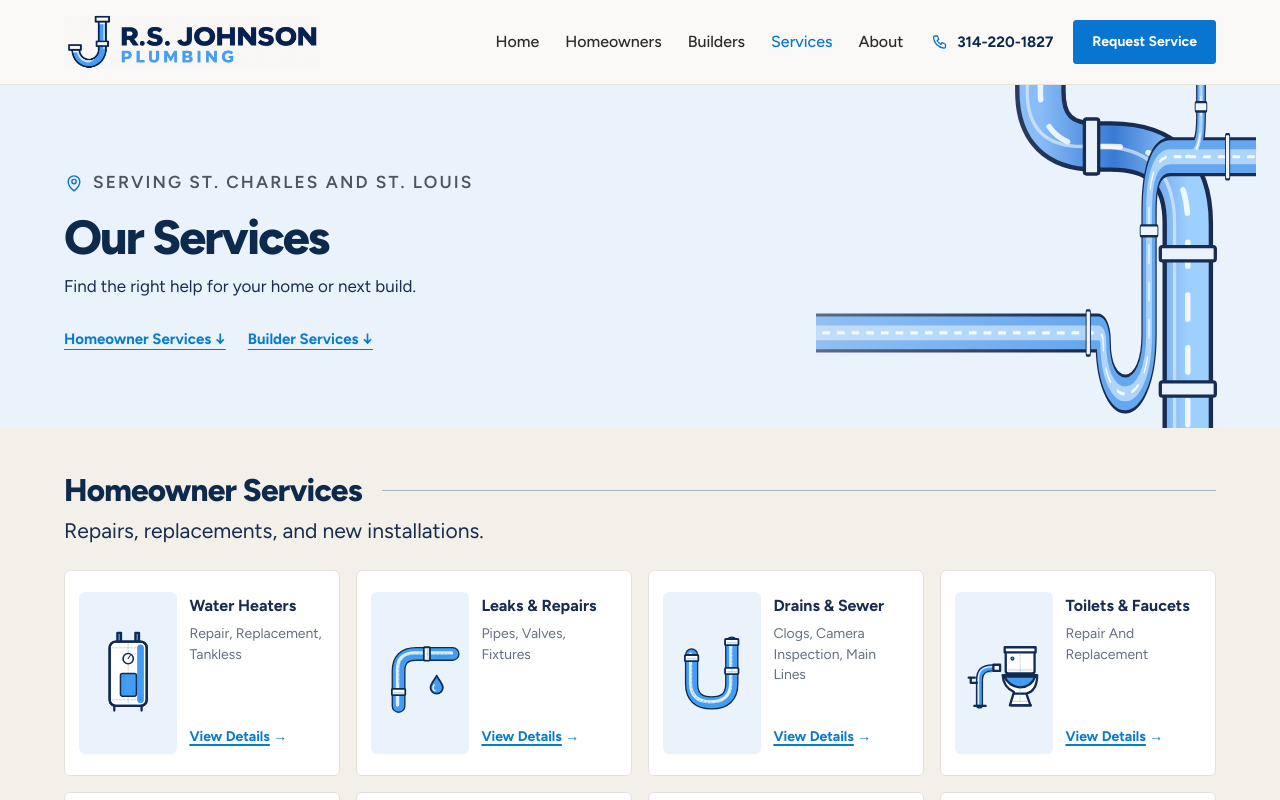
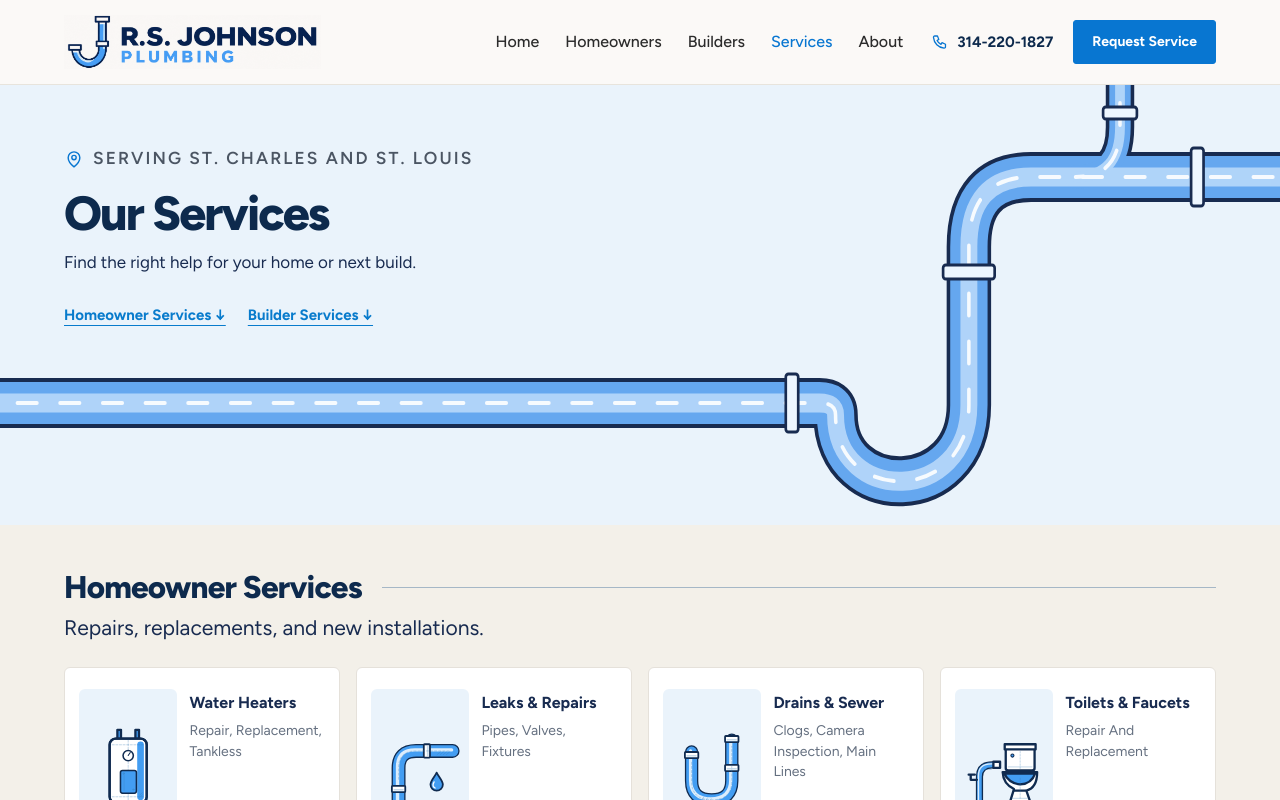
Before and after one commit to rs-johnson-plumbing/website, a Next.js app: page /services in a window 1280 px wide. Shown: the top 800 px of the page. Built offline with nearby package versions, Linux system fonts and the light colour scheme.

Commit message:
Lay out connected J across desktop services hero

```diff
--- a/src/styles/concept-two-page-polish.css
+++ b/src/styles/concept-two-page-polish.css
@@ -655,3 +655,14 @@
  .c2 svg[data-mobile-active="true"] :is(.c2-sketch-flow,.c2-bowl-swirl) { opacity:.85; }
  .c2 svg[data-mobile-active="true"] .c2-sketch-flow { animation:c2-tile-water 1.6s linear infinite; }
 }
+
+/* Connected Johnson J fills the desktop hero; the phone keeps its downward run. */
+.c2 .directory-preview.c2-services .dp-header-art .c2-services-pipe-desktop { display:none; }
+@media(min-width:768px) {
+ .c2 .directory-preview.c2-services .dp-header { min-height:440px; padding-top:45px; padding-bottom:145px; box-sizing:border-box; }
+ .c2 .directory-preview.c2-services .dp-header-art .c2-services-pipe-mobile { display:none; }
+ .c2 .directory-preview.c2-services .dp-header-art .c2-services-pipe-desktop { display:block; inset:0; width:100%; height:100%; transform:none; }
+ .c2 .directory-preview.c2-services .dp-header-art::after { background:none; }
+ .c2 .directory-preview.c2-services .dp-header .dp-intro { max-width:58%; }
+ .c2 .directory-preview.c2-services .dp-header .c2-location { max-width:65%; }
+}
```
